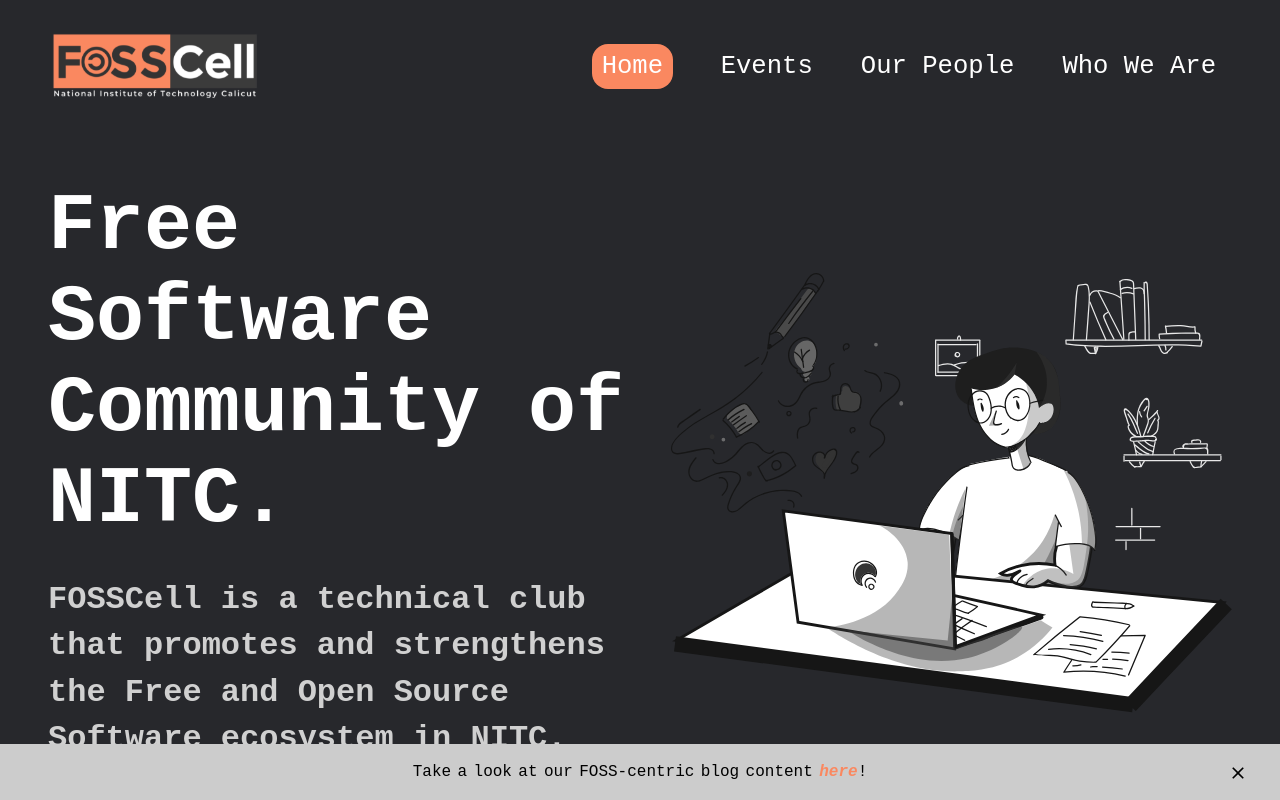
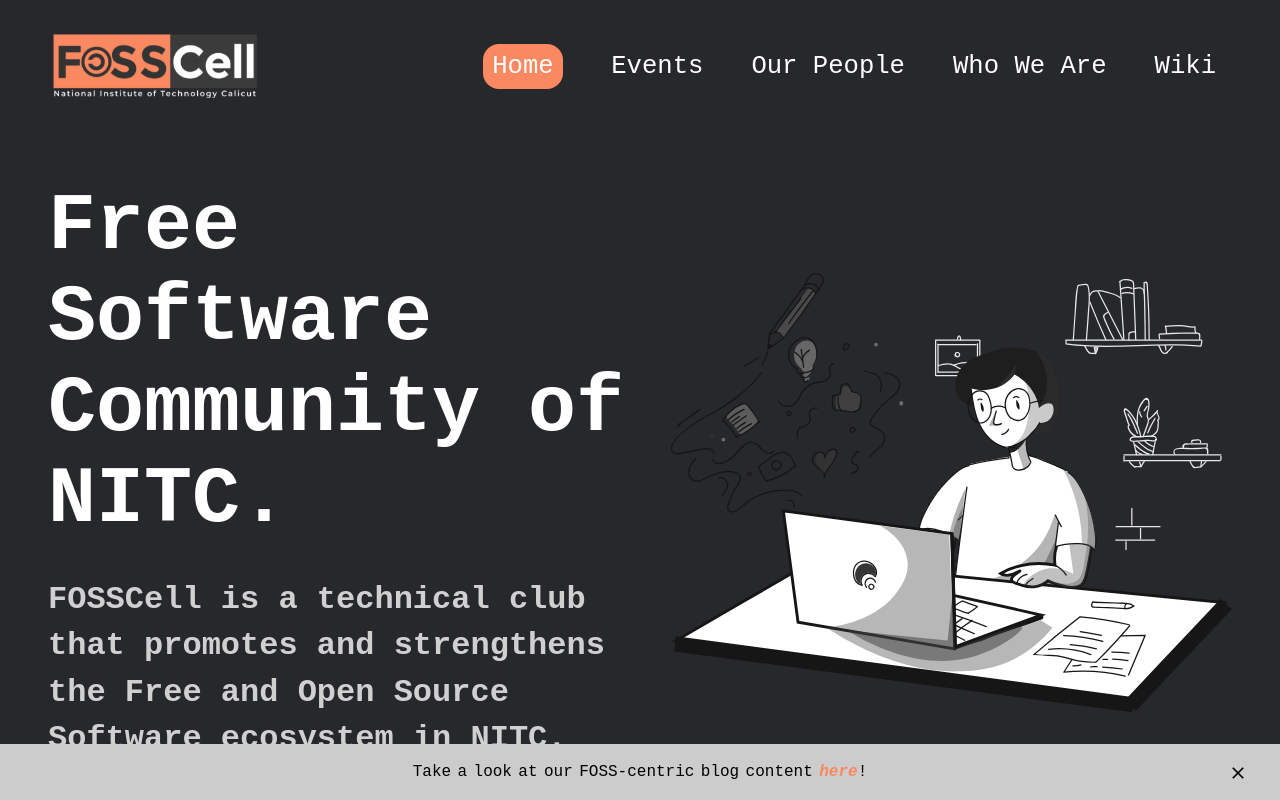
Before and after one commit to FOSSCellNITCalicut/fosscell-nextjs, a Next.js app: page / in a window 1280 px wide. Shown: the top 800 px of the page. Built offline with nearby package versions, Linux system fonts and the light colour scheme; no server answers.

Commit message:
wiki link added in navbar

```diff
--- a/components/Navbar.js
+++ b/components/Navbar.js
@@ -86,6 +86,14 @@
                      >
                         Who We Are
                      </Link>
+                     <a
+                        className={pathname === '/wiki' ? styles['nav-link-active'] : styles['nav-link']}
+                        href='https://wiki.fosscell.org'
+                        target='_blank'  // Open in a new tab
+                        rel='noopener noreferrer'
+                     >
+                        Wiki
+                     </a>
                      </div>
                   )
                  }
@@ -143,6 +151,14 @@
                  >
                     Who We Are
                  </Link>
+                 <a
+                     className={pathname === '/wiki' ? styles['nav-link-active'] : styles['nav-link']}
+                     href='https://wiki.fosscell.org'
+                     target='_blank'
+                     rel='noopener noreferrer'
+                  >
+                  Wiki
+                  </a>
             </nav>
             )}
    </>
```
